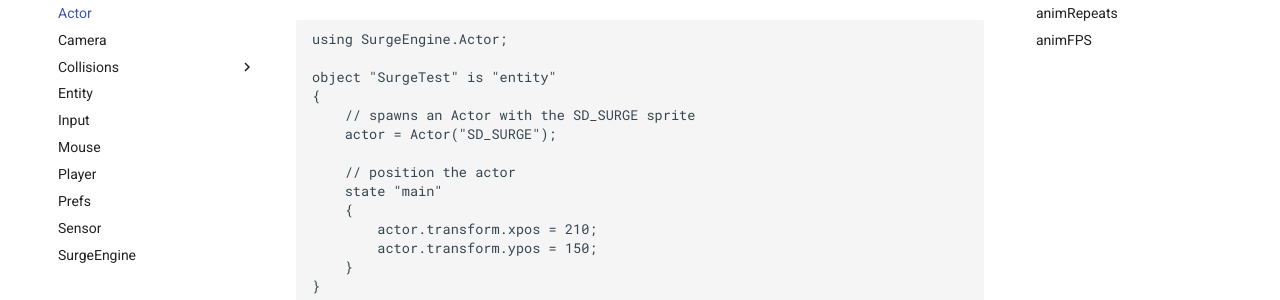
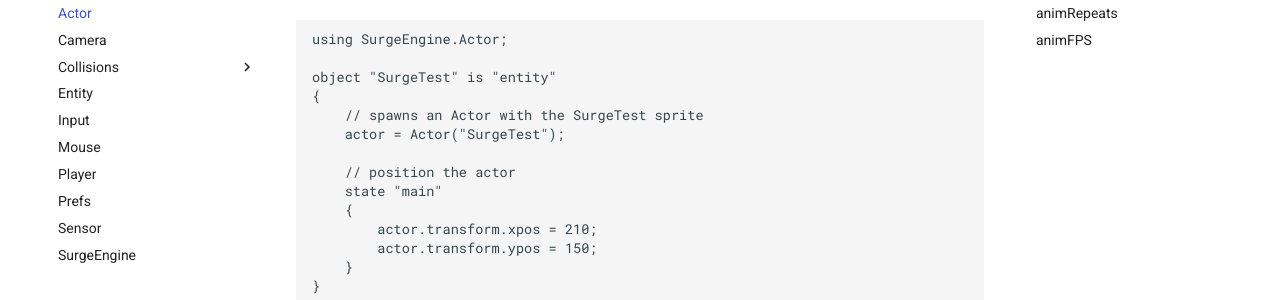
Before and after one commit to alemart/surgescript, an MkDocs documentation site: the page built from docs/engine/actor.md, in a window 1280 px wide and 900 px high, scrolled down 405 px. Shown: the part 230-530 px from the top of the window. Built offline with MkDocs 1.6.1 and Material for MkDocs 9.7.7, drawn with Linux system fonts in a browser that asks for light colours; old or Windows-style settings are respelled for this version of MkDocs; some of the changed text lies outside the part shown.

Commit message:
Small fixes

```diff
--- a/docs/engine/actor.md
+++ b/docs/engine/actor.md
@@ -26,8 +26,8 @@ using SurgeEngine.Actor;
 
 object "SurgeTest" is "entity"
 {
-    // spawns an Actor with the SD_SURGE sprite
-    actor = Actor("SD_SURGE");
+    // spawns an Actor with the SurgeTest sprite
+    actor = Actor("SurgeTest");
 
     // position the actor
     state "main"
```
Also changed, not shown: docs/engine/entity.md (+2 -0 lines), docs/engine/mouse.md (+1 -1 lines), docs/engine/sensor.md (+2 -2 lines).
